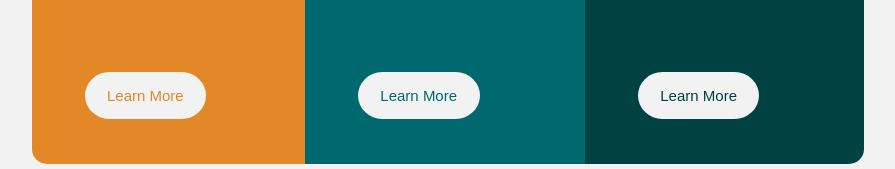
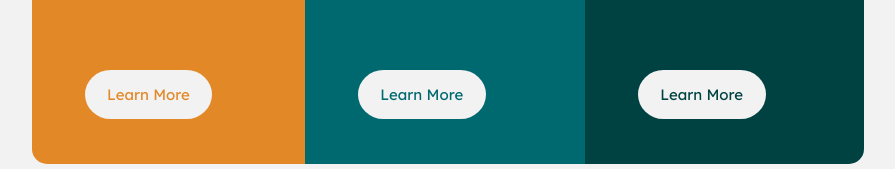
Before and after one commit to Ullvang/frontend-mentor-3-column-preview-card, a React (Create React App) app: page / in a window 1280 px wide. Shown: the part 495-664 px from the top of the page, without its empty margins (192-1087 px from the left). Built offline with nearby package versions, Linux system fonts and the light colour scheme.

Commit message:
added font-family to buttons

```diff
--- a/src/App.css
+++ b/src/App.css
@@ -37,6 +37,7 @@ h1 {
 }
 
 .car-type {
+  /* min-height: 406.4px; */
   padding: 3rem;
 }
 
@@ -51,6 +52,7 @@ button {
   border-radius: 20% / 50%;
   padding: 1rem 1.5rem;
   margin-top: 0.8rem;
+  font-family: "Lexend Deca", sans-serif;
 }
 
 .orange {
```
